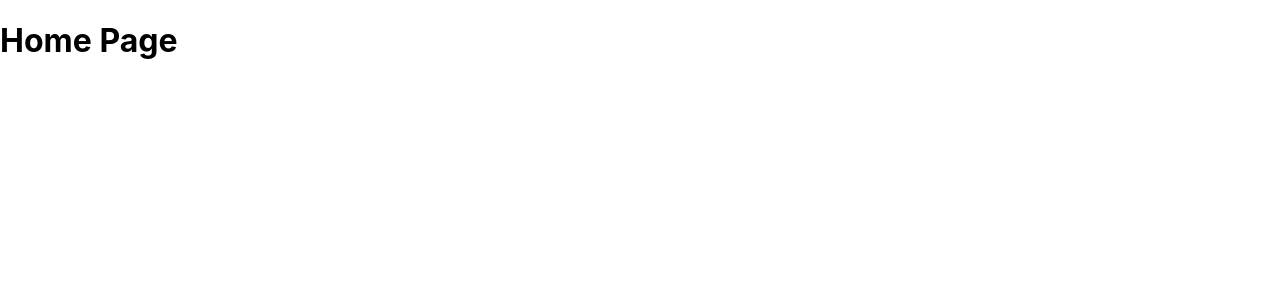
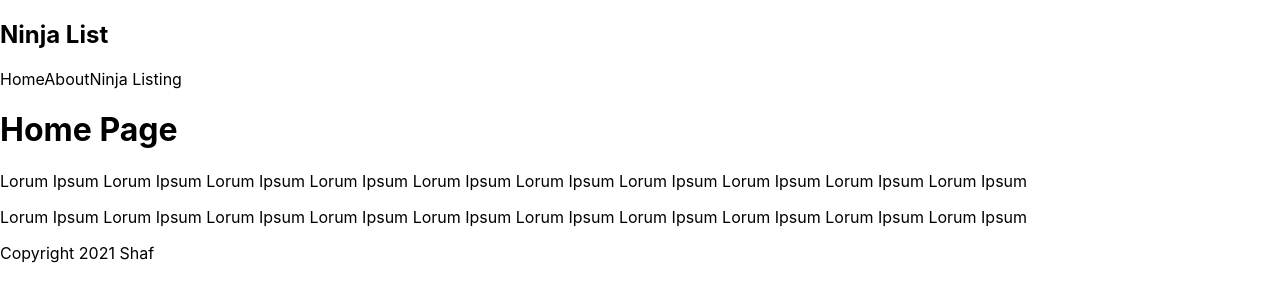
Before and after one commit to Shafran123/lets_try_next, a Next.js app: page / in a window 1280 px wide. Shown: the top 302 px of the page. Built offline with nearby package versions, Linux system fonts and the light colour scheme.

Commit message:
added navbar & footer comp

```diff
--- /dev/null
+++ b/components/Footer.js
@@ -0,0 +1,11 @@
+import React, { Component } from 'react'
+
+export default class Footer extends Component {
+    render() {
+        return (
+            <div>
+                Copyright 2021 Shaf
+            </div>
+        )
+    }
+}
--- /dev/null
+++ b/components/Navbar.js
@@ -0,0 +1,16 @@
+import React, { Component } from 'react'
+
+export default class Navbar extends Component {
+    render() {
+        return (
+            <nav>
+                <div className="logo">
+                    <h1>Ninja List</h1>
+                </div>
+                <a>Home</a>
+                <a>About</a>
+                <a>Ninja Listing</a>
+            </nav>
+        )
+    }
+}
--- a/pages/index.js
+++ b/pages/index.js
@@ -1,10 +1,16 @@
 import Head from 'next/head'
+import Footer from '../components/Footer'
+import Navbar from '../components/Navbar'
 import styles from '../styles/Home.module.css'
 
 export default function Home() {
   return (
     <div>
+      <Navbar />
       <h1>Home Page</h1>
+      <p>Lorum Ipsum Lorum Ipsum Lorum Ipsum Lorum Ipsum Lorum Ipsum Lorum Ipsum Lorum Ipsum Lorum Ipsum Lorum Ipsum Lorum Ipsum </p>
+      <p>Lorum Ipsum Lorum Ipsum Lorum Ipsum Lorum Ipsum Lorum Ipsum Lorum Ipsum Lorum Ipsum Lorum Ipsum Lorum Ipsum Lorum Ipsum </p>
+      <Footer />
     </div>
   )
 }
```
